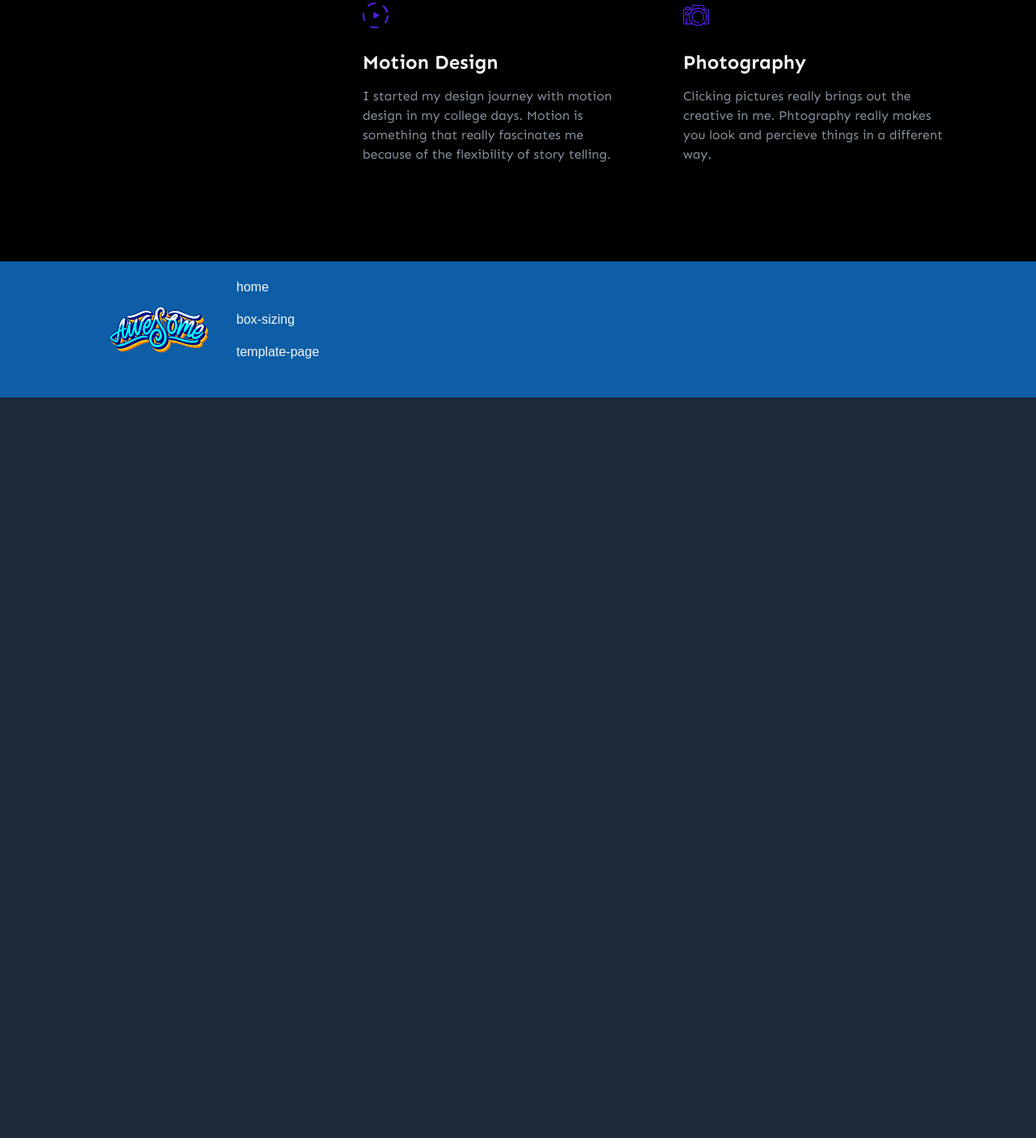
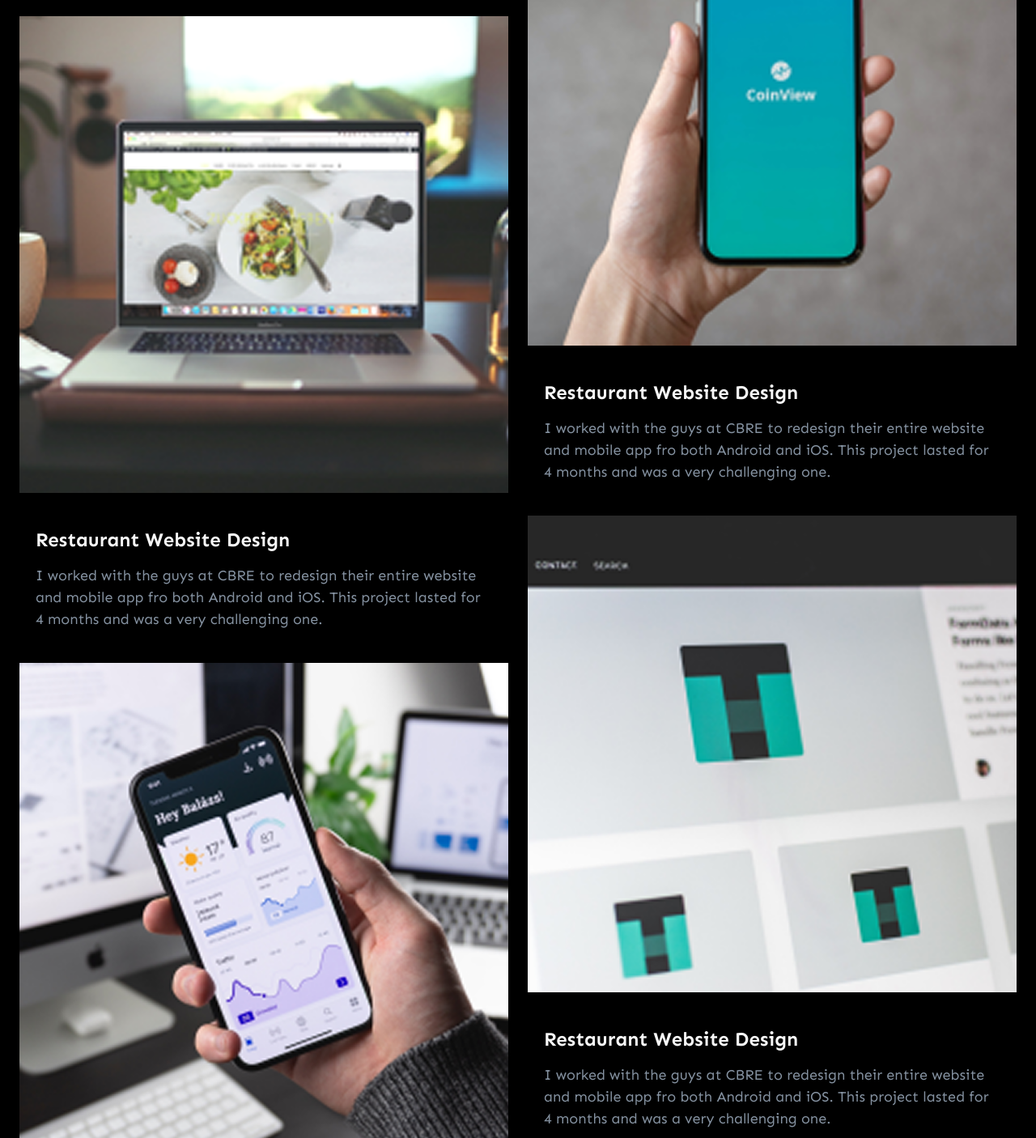
Before and after one commit to OksanaVS-prog/dev-AwesomeBuilder, a website built with Vite: page index.html in a window 1280 px wide. Shown: the part 4098-5504 px from the top of the page at 81% size. Before the commit the page ends 4589 px from the top, so only its background shows below. Built offline with nearby package versions, Linux system fonts and the light colour scheme; no server answers; files whose address does not match are found by name; a web font is replaced by a local one.

Commit message:
create section projects and mob adaptation

```diff
--- a/index.html
+++ b/index.html
@@ -20,9 +20,11 @@
     {{> tabs}}
     {{> experience}}
     {{> philosophy}}
+    {{> skillset}}
     {{> partners}}
+    {{> projects}}
     {{> instagram}}
-    {{> skillset}}
+
 
      </div>
     <!-- {{> content-template
--- /dev/null
+++ b/src/partials/projects.html
@@ -0,0 +1,31 @@
+<section class="projects py-16 lg:py-30 md:py-20">
+    <div class="container mx-auto items-start grid lg:grid-cols-2 md:grid-cols-1 gap-6">
+    <div>
+        <h6 class="uppercase mb-2 text-gray-500">PROJECTS</h6>
+        <h2 class="text-3xl md:text-5xl font-bold md:max-w-172.25 mb-10">Work that I’ve done for the past 8 years</h2>
+    <div>
+         <img src="/projects-1.png" class="w-full"  alt="project">
+         <h3 class="text-2xl lg:w-full md:w-49  mb-3.25 pt-10 px-5 font-bold leading-[1.5] md:text-nowrap">Restaurant Website Design</h3>
+         <h5 class="text-gray-500 font-normal text-lg mb-10 px-5 leading-[1.5]">I worked with the guys at CBRE to redesign their entire website and mobile app fro both Android and iOS. This project lasted for 4 months and was a very challenging one.</h5>
+    </div>
+    <div>
+         <img src="/projects-3.png" class="w-full" alt="project">
+         <h3 class="text-2xl lg:w-full md:w-49  mb-3.25 pt-10 px-5 font-bold leading-[1.5] md:text-nowrap">Restaurant Website Design</h3>
+         <h5 class="text-gray-500 font-normal text-lg mb-10 px-5 leading-[1.5]">I worked with the guys at CBRE to redesign their entire website and mobile app fro both Android and iOS. This project lasted for 4 months and was a very challenging one.</h5>
+    </div>
+    </div>
+    <div>
+         <div>
+         <img src="/projects-2.png" class="w-full"  alt="project">
+         <h3 class="text-2xl lg:w-full md:w-49  mb-3.25 pt-10 px-5 font-bold leading-[1.5] md:text-nowrap">Restaurant Website Design</h3>
+         <h5 class="text-gray-500 font-normal text-lg mb-10 px-5 leading-[1.5]">I worked with the guys at CBRE to redesign their entire website and mobile app fro both Android and iOS. This project lasted for 4 months and was a very challenging one.</h5>
+    </div>
+    <div>
+         <img src="/projects-4.png" class="w-full"  alt="project">
+         <h3 class="text-2xl lg:w-full md:w-49  mb-3.25 pt-10 px-5 font-bold leading-[1.5] md:text-nowrap">Restaurant Website Design</h3>
+         <h5 class="text-gray-500 font-normal text-lg mb-10 px-5 leading-[1.5]">I worked with the guys at CBRE to redesign their entire website and mobile app fro both Android and iOS. This project lasted for 4 months and was a very challenging one.</h5>
+    </div>
+    <button class="flex uppercase mt-22.75 mx-auto text-lg font-bold border-1 border-purple hover:bg-purple px-8 py-6 cursor-pointer">VIEW ALL PROJECTS</button>
+    </div>
+    </div>
+</section>
```
Also changed, not shown: public/projects-1.png (added), public/projects-2.png (added), public/projects-3.png (added), public/projects-4.png (added).
